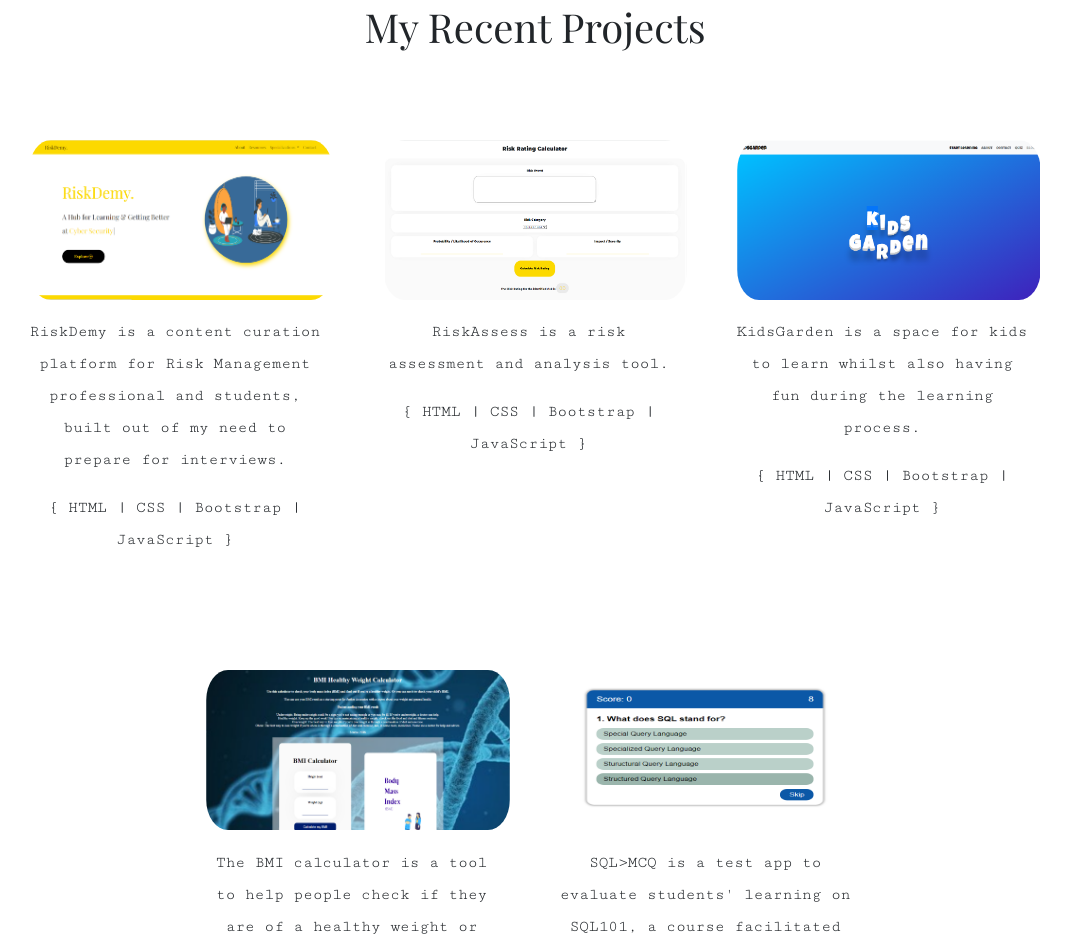
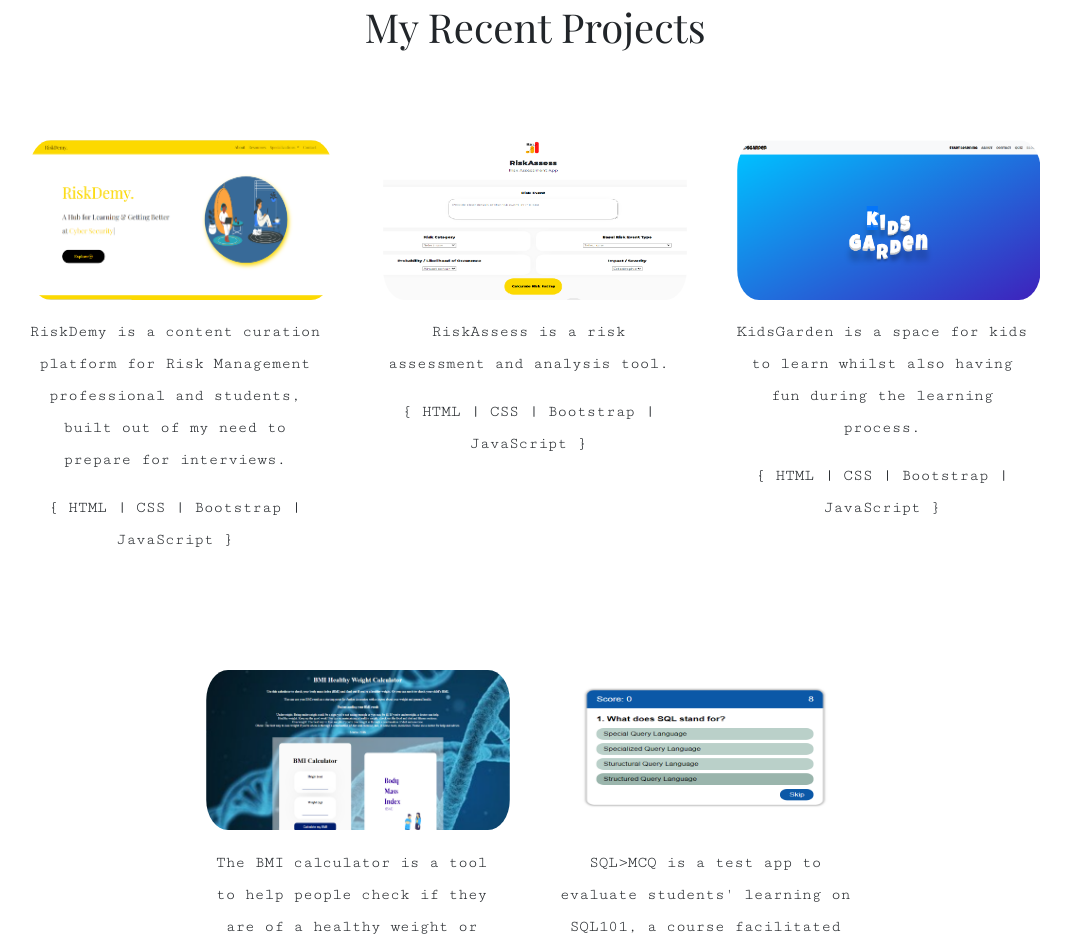
Before and after one commit to CN-JP/CNJPdev, a plain HTML site: page index.html in a window 1280 px wide. Shown: the part 1269-2209 px from the top of the page, without its empty margins (105-1176 px from the left). Drawn offline with nearby package versions, Linux system fonts and the light colour scheme; a web font is replaced by a local one.

Commit message:
update to index.html

```diff
--- a/index.html
+++ b/index.html
@@ -111,7 +111,7 @@
       </div>
       <div class="col-lg-4 project-each">
         <a href="https://cn-jp.github.io/RiskAssess/">
-          <img src="images/RiskRating-shot.png" class="project-img" alt="RiskRating">
+          <img src="images/RiskAssess-shot.png" class="project-img" alt="RiskRating">
         </a>
         <div class="project-textbox">
           <p class="project-text">RiskAssess is a risk assessment and analysis tool.</p>
```
